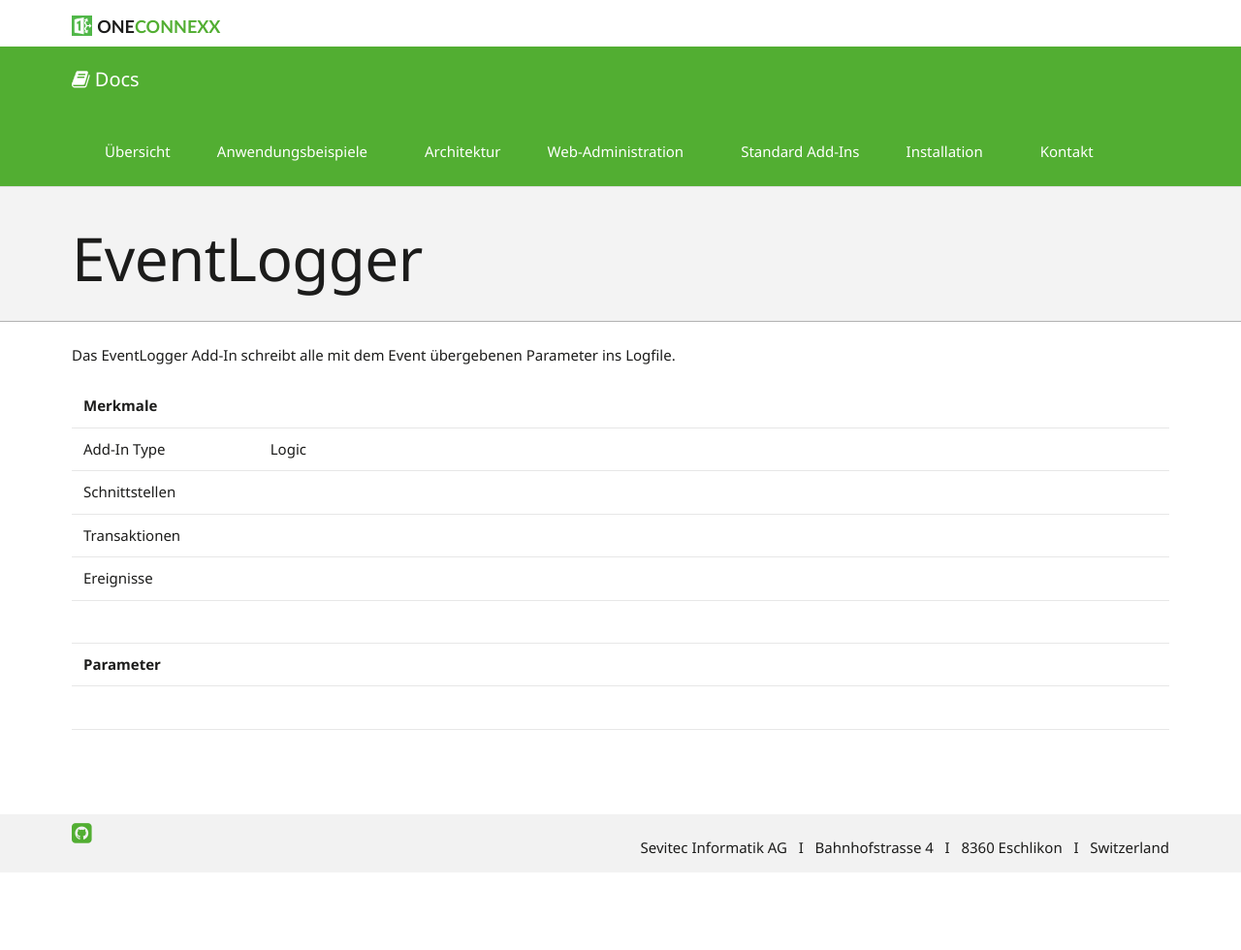
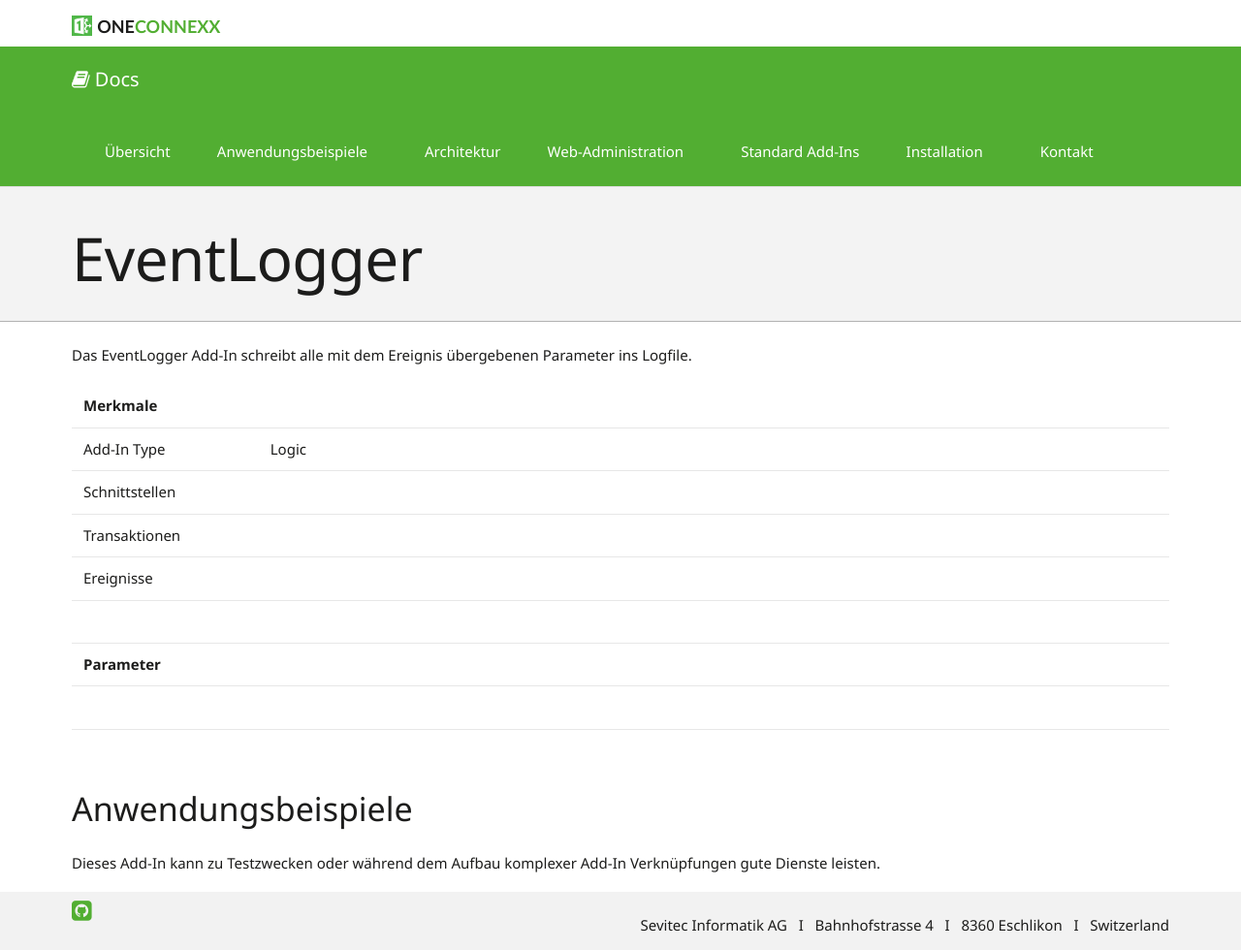
Before and after one commit to primesoft-group/oneconnexx-docs, a Jekyll site: the page built from _pages/addins/de/eventlogger.md, in a window 1280 px wide. Shown: the whole page at 97% size. Built offline with Jekyll 4.4.1, drawn with Linux system fonts in a browser that asks for light colours; nearby versions of some CDN libraries; some web fonts are replaced; before the commit the page ends 900 px from its top, so only the background shows below that.

Commit message:
Update eventlogger.md

```diff
--- a/_pages/addins/de/eventlogger.md
+++ b/_pages/addins/de/eventlogger.md
@@ -4,7 +4,7 @@ title: EventLogger
 permalink: "addins/de/eventlogger/"
 ---
 
-Das EventLogger Add-In schreibt alle mit dem Event übergebenen Parameter ins Logfile.<br /><br />
+Das EventLogger Add-In schreibt alle mit dem Ereignis übergebenen Parameter ins Logfile.<br /><br />
 
 {:.table .table-striped}
 | --- | --- |
@@ -17,8 +17,6 @@ Das EventLogger Add-In schreibt alle mit dem Event übergebenen Parameter ins Lo
 | __Parameter__ | |
 | | |
 
-<!--
 ### Anwendungsbeispiele
 
-ToDo
--->
+Dieses Add-In kann zu Testzwecken oder während dem Aufbau komplexer Add-In Verknüpfungen gute Dienste leisten.
```
